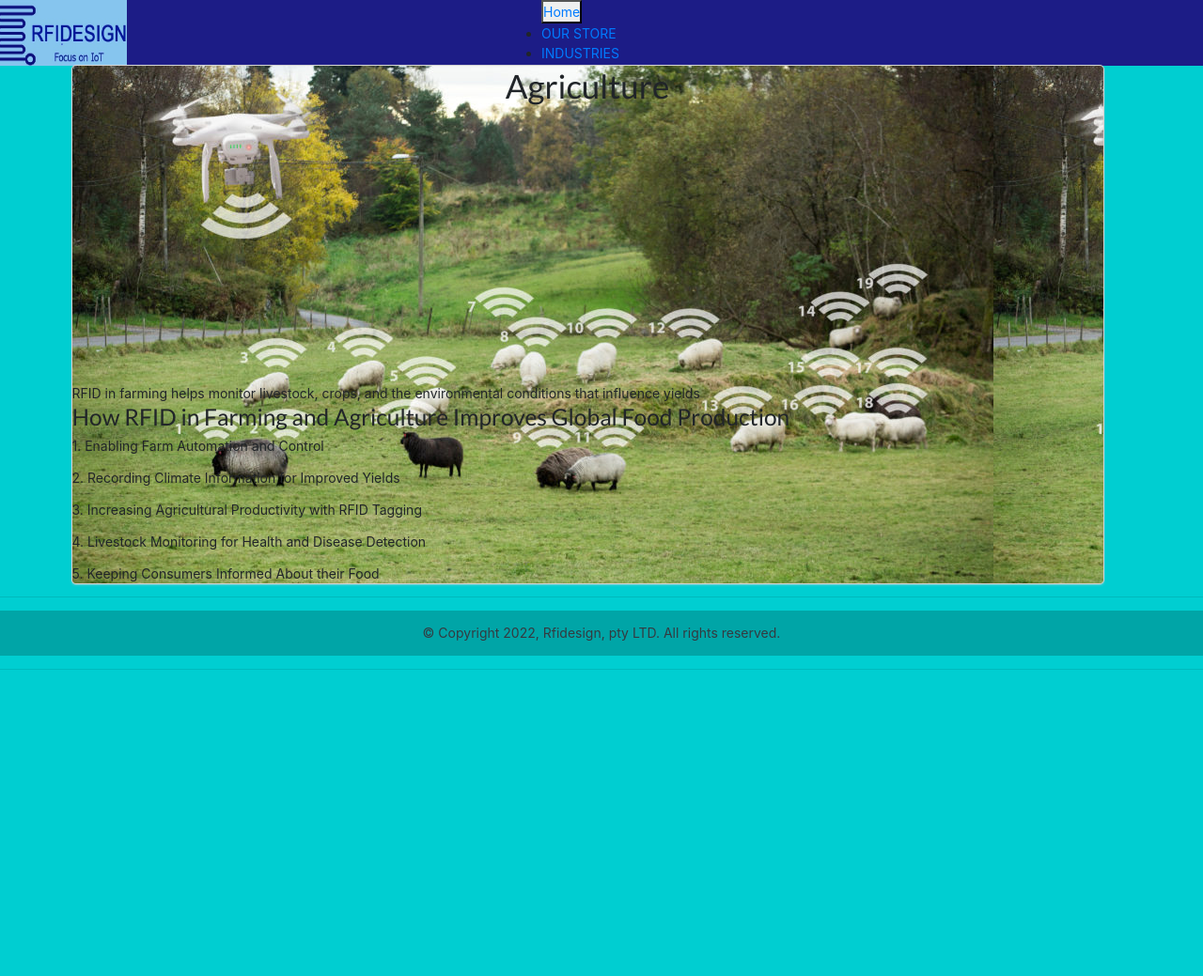
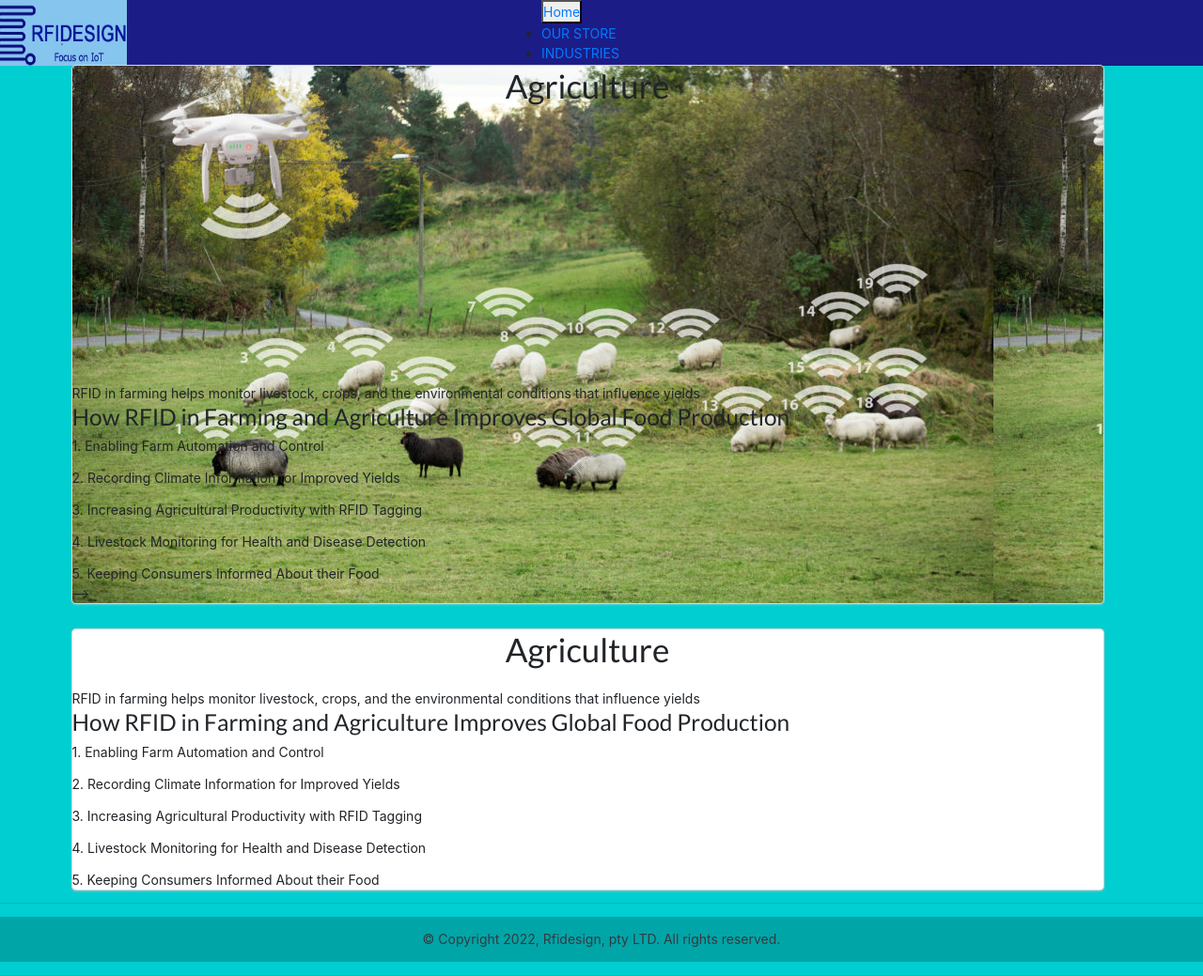
Before and after one commit to Sipho123/Business-site, a Django app: page /agriculture/ in a window 1280 px wide. Shown: the whole page at 94% size. Before the commit the page ends 713 px from the top, so only its background shows below. Run offline with Django 4.2, Linux system fonts and the light colour scheme; some libraries are stand-ins or nearby versions.

Commit message:
twelve commit

```diff
--- a/templates/main/agriculture.html
+++ b/templates/main/agriculture.html
@@ -23,6 +23,22 @@
                         <p> 2. Recording Climate Information for Improved Yields</p>
                         <p> 3. Increasing Agricultural Productivity with RFID Tagging</p>
                         <p> 4. Livestock Monitoring for Health and Disease Detection</p>
+                        <p> 5. Keeping Consumers Informed About their Food</p>-->
+                    </div>
+                </div>
+            </div>
+            <div class="row">
+                <div class="sixthin wide column">
+                    <div class="ui fluid card">
+                        <center><strong>
+                            <h1>Agriculture</h1>
+                        </strong></center>
+                        <h1 style="text-align: center;"></h1>RFID in farming helps monitor livestock, crops, and the environmental conditions that influence yields</h1>
+                        <strong></strong><h3>How RFID in Farming and Agriculture Improves Global Food Production</h3></strong>
+                        <p> 1. Enabling Farm Automation and Control</p>
+                        <p> 2. Recording Climate Information for Improved Yields</p>
+                        <p> 3. Increasing Agricultural Productivity with RFID Tagging</p>
+                        <p> 4. Livestock Monitoring for Health and Disease Detection</p>
                         <p> 5. Keeping Consumers Informed About their Food</p>
                     </div>
                 </div>
```
Also changed, not shown: our_store/models.py (+22 -31 lines), our_store/views.py (+5 -7 lines), templates/main/hospitality.html (+9 -0 lines), templates/main/manufacturing.html (+21 -1 lines), db.sqlite3, 2 other files.
